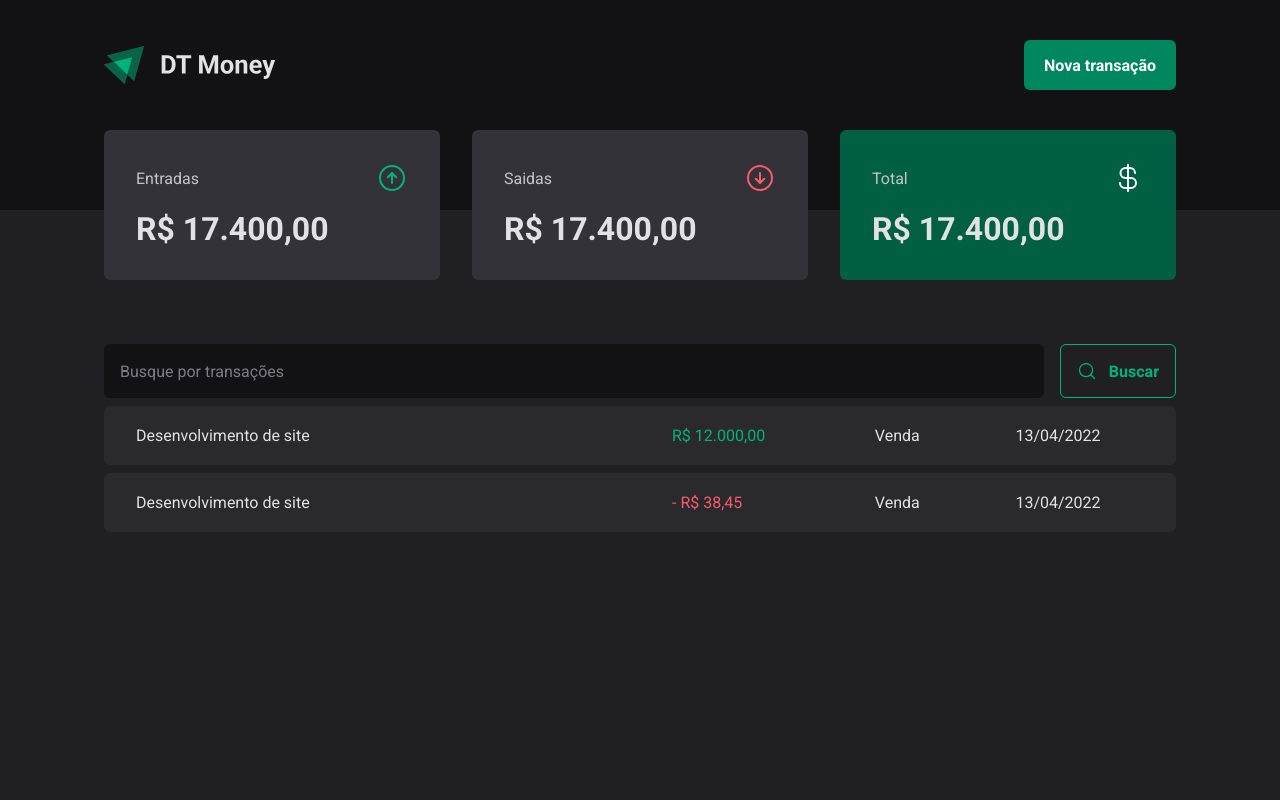
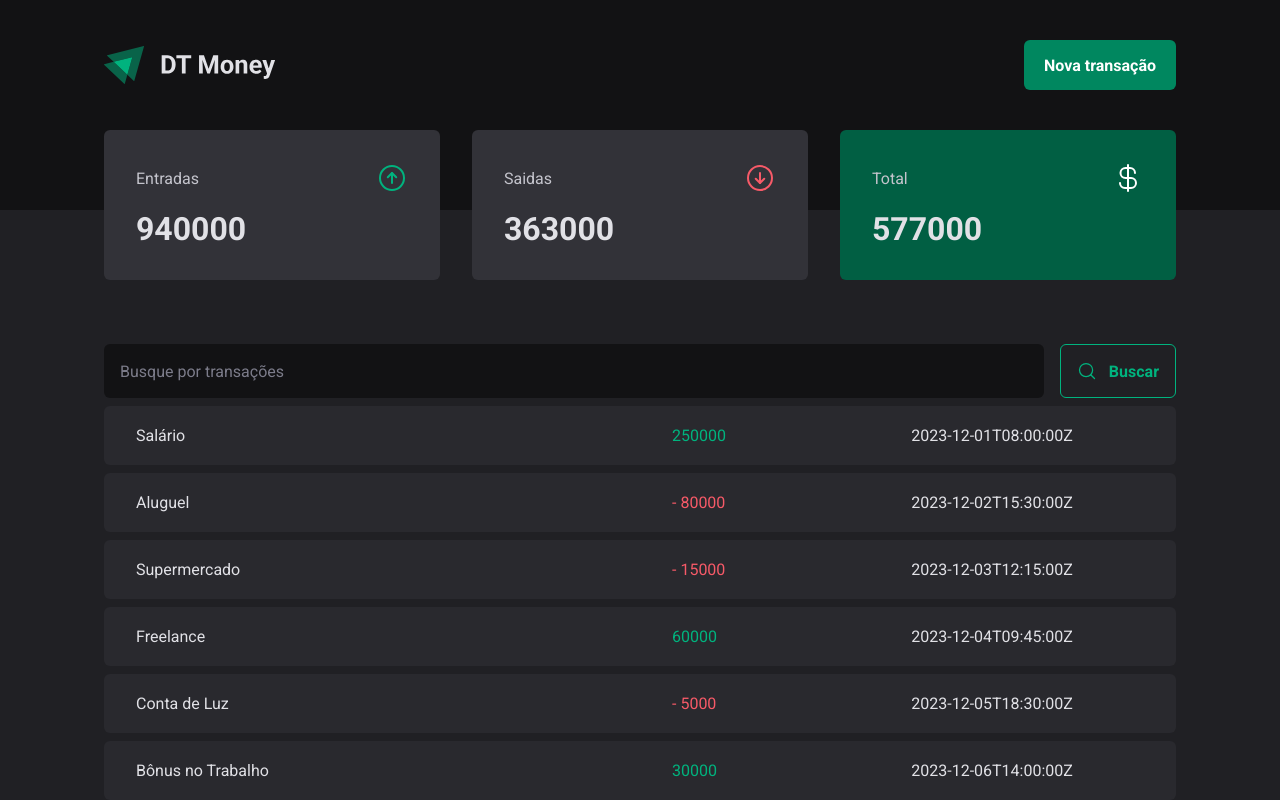
Before and after one commit to AlanTomaiz/dt.money, a React (Vite) app: page / in a window 1280 px wide. Shown: the top 800 px of the page. Built offline with nearby package versions, Linux system fonts and the light colour scheme; data requests are answered from the project's data file.

Commit message:
fetch: contextAPI

```diff
--- a/src/App.tsx
+++ b/src/App.tsx
@@ -1,4 +1,5 @@
 import { ThemeProvider } from 'styled-components'
+import { TransactionsProvide } from './contexts/Transactions'
 import { Transactions } from './pages/Transactions'
 import { GlobalStyle } from './styles/global'
 import { defaultTheme } from './styles/themes/default'
@@ -7,7 +8,9 @@
   return (
     <ThemeProvider theme={defaultTheme}>
       <GlobalStyle />
-      <Transactions />
+      <TransactionsProvide>
+        <Transactions />
+      </TransactionsProvide>
     </ThemeProvider>
   )
 }
--- a/src/components/Summary/index.tsx
+++ b/src/components/Summary/index.tsx
@@ -1,7 +1,29 @@
 import { ArrowCircleDown, ArrowCircleUp, CurrencyDollar } from 'phosphor-react'
+import { useTransactions } from '../../contexts/Transactions'
 import { SummaryBox, SummaryContainer } from './styles'
 
 export function Summary() {
+  const { transactions } = useTransactions()
+
+  const summary = transactions.reduce(
+    (acc, transaction) => {
+      if (transaction.type === 'income') {
+        acc.income += transaction.price
+        acc.total += transaction.price
+        return acc
+      }
+
+      acc.outcome += transaction.price
+      acc.total -= transaction.price
+      return acc
+    },
+    {
+      income: 0,
+      outcome: 0,
+      total: 0,
+    },
+  )
+
   return (
     <SummaryContainer>
       <SummaryBox>
@@ -9,7 +31,7 @@
           <span>Entradas</span>
           <ArrowCircleUp size={32} color="#00b37e" />
         </header>
-        <strong>R$ 17.400,00</strong>
+        <strong>{summary.income}</strong>
       </SummaryBox>
 
       <SummaryBox>
@@ -17,7 +39,7 @@
           <span>Saidas</span>
           <ArrowCircleDown size={32} color="#f75a68" />
         </header>
-        <strong>R$ 17.400,00</strong>
+        <strong>{summary.outcome}</strong>
       </SummaryBox>
 
       <SummaryBox variant="green">
@@ -25,7 +47,7 @@
           <span>Total</span>
           <CurrencyDollar size={32} color="#fff" />
         </header>
-        <strong>R$ 17.400,00</strong>
+        <strong>{summary.total}</strong>
       </SummaryBox>
     </SummaryContainer>
   )
--- /dev/null
+++ b/src/contexts/Transactions.tsx
@@ -0,0 +1,51 @@
+import {
+  ReactNode,
+  createContext,
+  useContext,
+  useEffect,
+  useState,
+} from 'react'
+
+interface Transaction {
+  id: string
+  description: string
+  price: number
+  type: 'income' | 'outcome'
+  category: string
+  createdAt: string
+}
+
+interface TransactionsContext {
+  transactions: Transaction[]
+}
+
+interface ProviderProps {
+  children: ReactNode
+}
+
+const TransactionsContext = createContext({} as TransactionsContext)
+
+export function TransactionsProvide({ children }: ProviderProps) {
+  const [transactions, setTransactions] = useState<Transaction[]>([])
+
+  async function loadTransactions() {
+    const response = await fetch('http://localhost:3333/transactions/')
+    const data = await response.json()
+
+    setTransactions(data)
+  }
+
+  useEffect(() => {
+    loadTransactions()
+  }, [])
+
+  return (
+    <TransactionsContext.Provider value={{ transactions }}>
+      {children}
+    </TransactionsContext.Provider>
+  )
+}
+
+export function useTransactions() {
+  return useContext(TransactionsContext)
+}
--- a/src/pages/Transactions/index.tsx
+++ b/src/pages/Transactions/index.tsx
@@ -1,5 +1,6 @@
 import { Header } from '../../components/Header'
 import { Summary } from '../../components/Summary'
+import { useTransactions } from '../../contexts/Transactions'
 import { SearchForm } from './components/SearchForm'
 import {
   PriceHighlight,
@@ -8,6 +9,8 @@
 } from './styles'
 
 export function Transactions() {
+  const { transactions } = useTransactions()
+
   return (
     <div>
       <Header />
@@ -17,22 +20,18 @@
         <SearchForm />
         <TransactionsTable>
           <tbody>
-            <tr>
-              <td width="50%">Desenvolvimento de site</td>
-              <td>
-                <PriceHighlight variant="income">R$ 12.000,00</PriceHighlight>
-              </td>
-              <td>Venda</td>
-              <td>13/04/2022</td>
-            </tr>
-            <tr>
-              <td width="50%">Desenvolvimento de site</td>
-              <td>
-                <PriceHighlight variant="outcome">R$ 38,45</PriceHighlight>
-              </td>
-              <td>Venda</td>
-              <td>13/04/2022</td>
-            </tr>
+            {transactions.map((transaction) => (
+              <tr key={transaction.id}>
+                <td width="50%">{transaction.description}</td>
+                <td>
+                  <PriceHighlight variant={transaction.type}>
+                    {transaction.price}
+                  </PriceHighlight>
+                </td>
+                <td>{transaction.category}</td>
+                <td>{transaction.createdAt}</td>
+              </tr>
+            ))}
           </tbody>
         </TransactionsTable>
       </TransactionsContainer>
```
Also changed, not shown: 1 other file (tests, documents, lock files or other folders).
